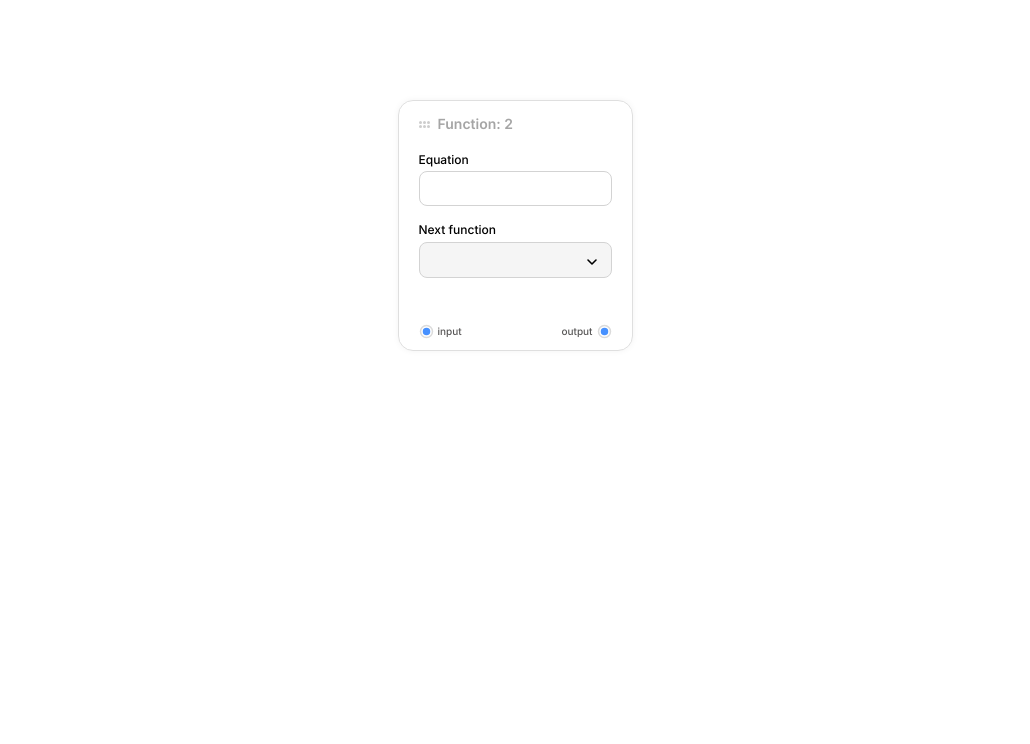
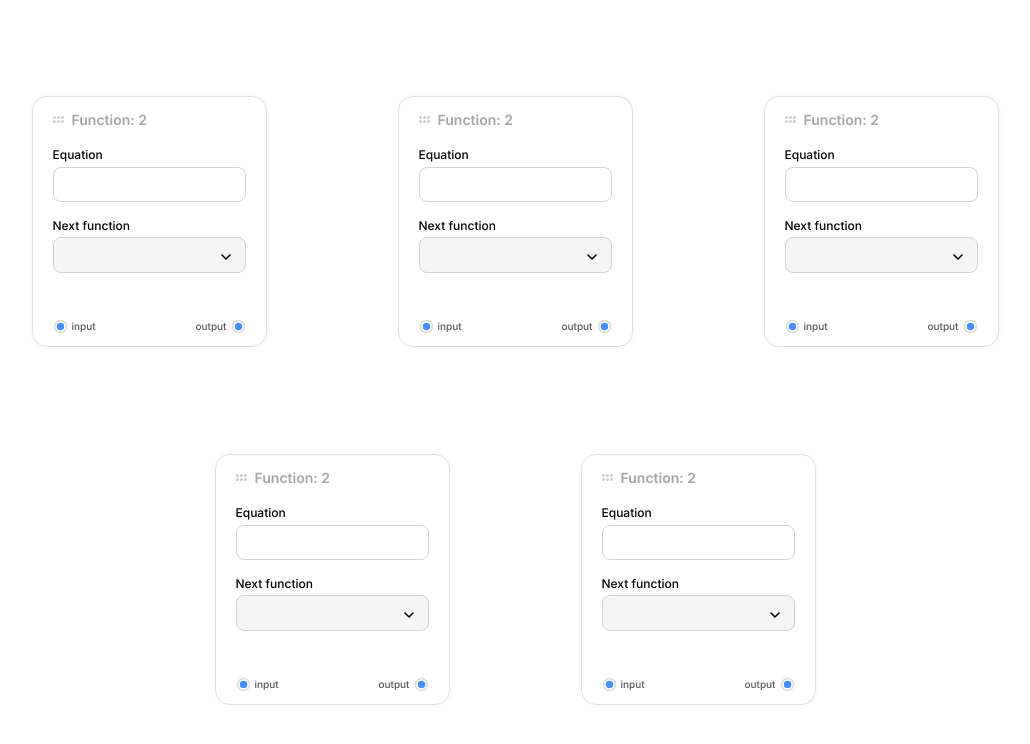
Before and after one commit to CelestialAzure/function-chain, a React (Create React App) app: page / in a window 1280 px wide. Shown: the top 744 px of the page, without its empty margins (125-1155 px from the left). Built offline with nearby package versions, Linux system fonts and the light colour scheme.

Commit message:
ADDED : alignment fix

```diff
--- a/src/App.tsx
+++ b/src/App.tsx
@@ -2,8 +2,14 @@ import React from "react";
 import CalculatorNode from "./components/CalculatorNode/CalculatorNode";
 const App: React.FC = () => {
   return (
-    <div className="function-chain">
-      <CalculatorNode />
+    <div className="function-chain--wrapper">
+      <div className="function-chain">
+        <CalculatorNode />
+        <CalculatorNode />
+        <CalculatorNode />
+        <CalculatorNode />
+        <CalculatorNode />
+      </div>
     </div>
   );
 };
--- a/src/styles/layouts/_Layout.scss
+++ b/src/styles/layouts/_Layout.scss
@@ -1,9 +1,16 @@
 .function-chain {
   display: flex;
-  flex: 1;
-  padding: 100px 20px;
   justify-content: center;
+  align-items: center;
   flex-direction: row;
   flex-wrap: wrap;
-  gap: 100px;
+  gap: 107px 131px;
+  width: 967px;
+
+  &--wrapper {
+    display: flex;
+    justify-content: center;
+    align-items: center;
+    height: 100vh;
+  }
 }
```
